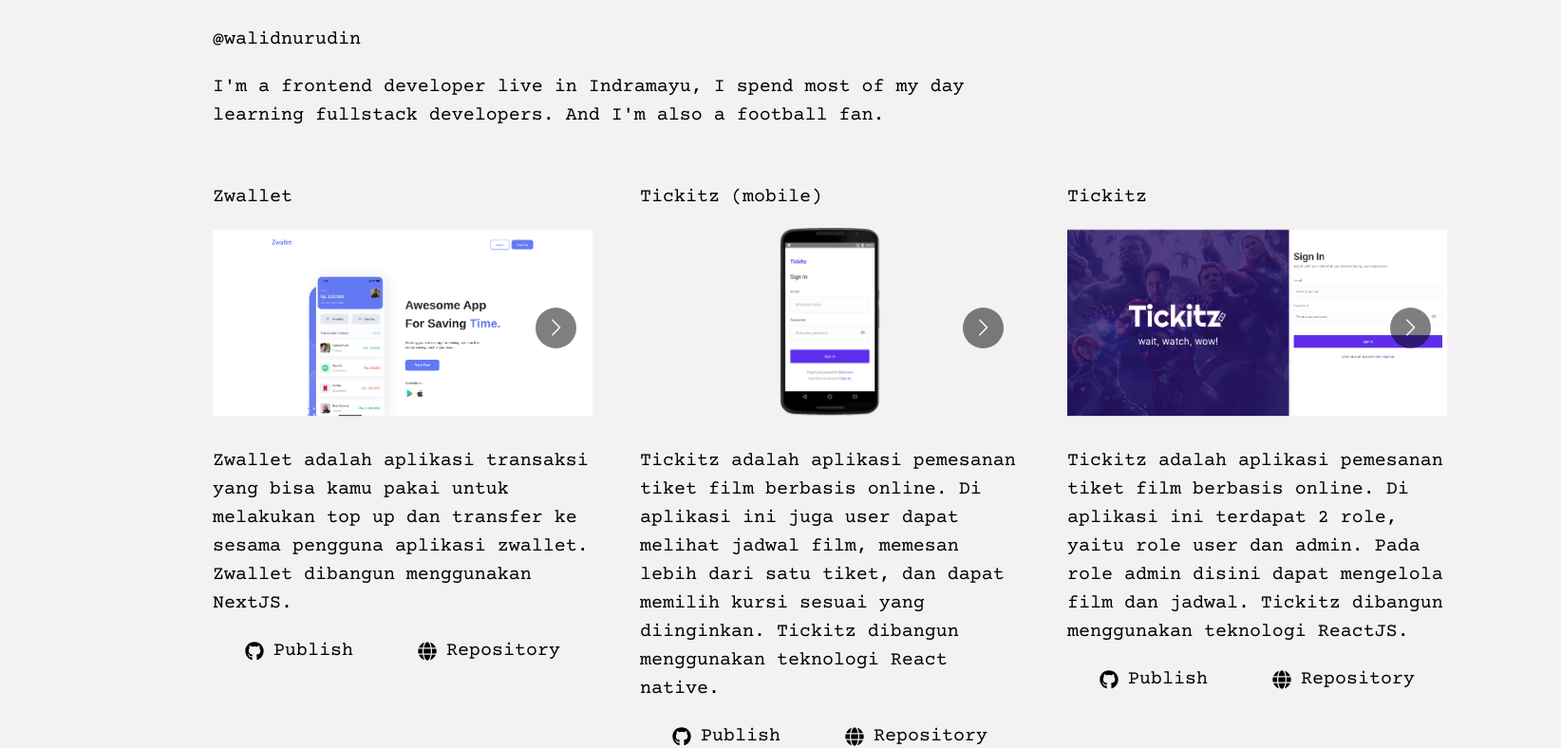
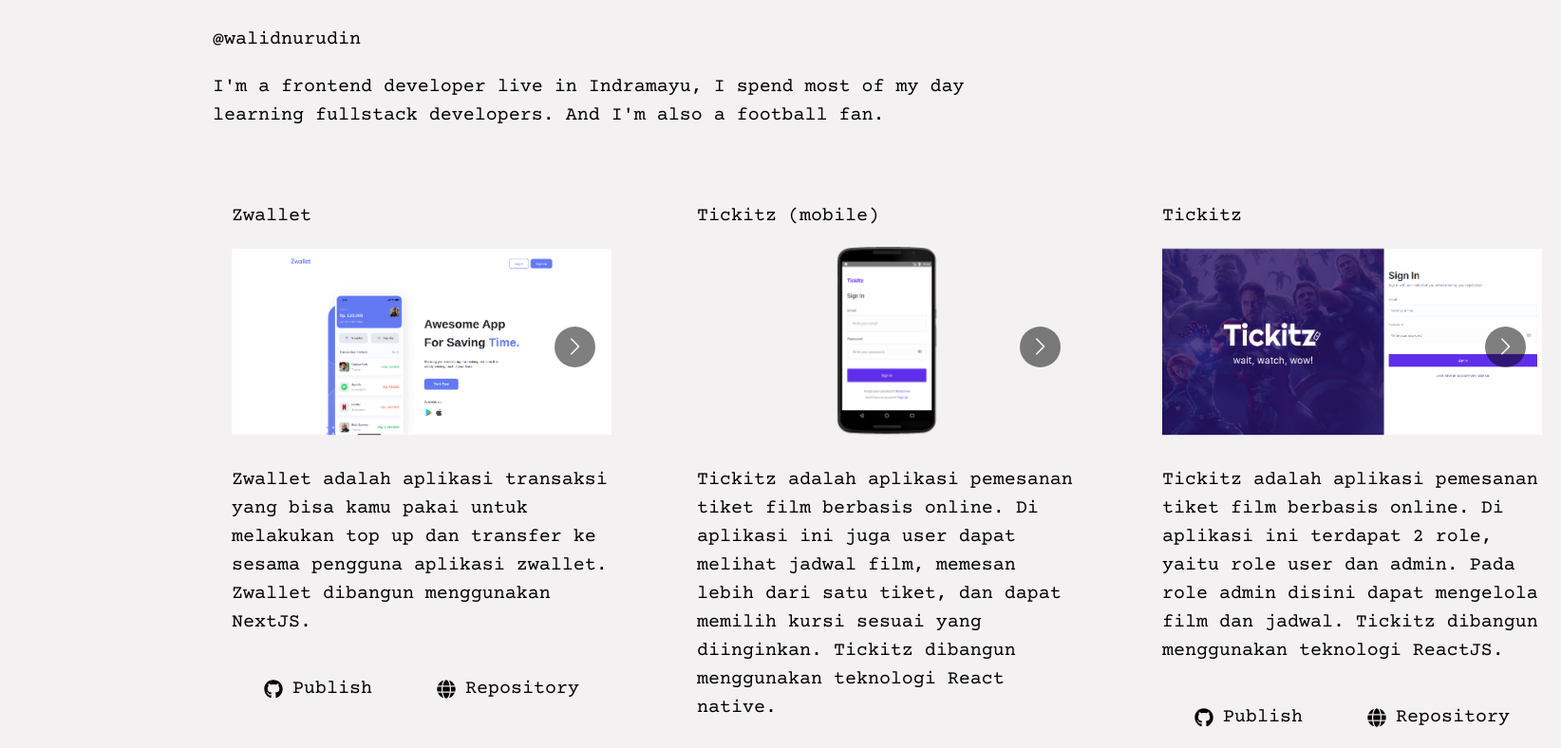
Before and after one commit to Walidnurudin/portofolio, a React (Create React App) app: page / in a window 1280 px wide. Shown: the top 788 px of the page at 95% size, 1644 px wide, since content can reach past the window. Built offline with nearby package versions, Linux system fonts and the light colour scheme.

Commit message:
update card project

```diff
--- a/src/components/project.js
+++ b/src/components/project.js
@@ -47,12 +47,7 @@
       <div style={{ display: "flex", justifyContent: "space-around" }}>
         <div
           onClick={() => window.open(publish, "_blank", "noopener noreferrer")}
-          style={{
-            cursor: "pointer",
-            display: "flex",
-            alignItems: "center",
-            gap: "10px",
-          }}
+          className="btn-project"
         >
           <FaGithub />
           <span>Publish</span>
@@ -60,12 +55,7 @@
 
         <div
           onClick={() => window.open(github, "_blank", "noopener noreferrer")}
-          style={{
-            cursor: "pointer",
-            display: "flex",
-            alignItems: "center",
-            gap: "10px",
-          }}
+          className="btn-project"
         >
           <FaGlobe />
           <span>Repository</span>
--- a/src/containers/home.js
+++ b/src/containers/home.js
@@ -21,6 +21,18 @@
   loginZwallet,
   profileZwallet,
   transferZwallet,
+
+  // coffee-brings
+  loginCoffee,
+  landingCoffee,
+  productCoffee,
+  paymentCoffee,
+
+  // clover-hire
+  loginClover,
+  landingClover,
+  emailClover,
+  recruiterClover,
 } from "../assets/images";
 
 const data = [
@@ -114,20 +126,20 @@
     github: "https://github.com/LepakBoy/frontend-coffebrings",
     image: [
       {
-        title: "login page",
-        image: loginTickitz,
+        title: "landing page",
+        image: landingCoffee,
       },
       {
-        title: "home page",
-        image: homeTickitz,
+        title: "login page",
+        image: loginCoffee,
       },
       {
-        title: "movie detail page",
-        image: movieDetailTickitz,
+        title: "product page",
+        image: productCoffee,
       },
       {
-        title: "order page",
-        image: orderTickitz,
+        title: "payment page",
+        image: paymentCoffee,
       },
     ],
   },
@@ -140,20 +152,20 @@
     github: "https://github.com/AhmadZaky19/clover-frontend",
     image: [
       {
-        title: "login page",
-        image: loginTickitz,
+        title: "landing page",
+        image: landingClover,
       },
       {
-        title: "home page",
-        image: homeTickitz,
+        title: "login page",
+        image: loginClover,
       },
       {
-        title: "movie detail page",
-        image: movieDetailTickitz,
+        title: "recruiter page",
+        image: recruiterClover,
       },
       {
-        title: "order page",
-        image: orderTickitz,
+        title: "email page",
+        image: emailClover,
       },
     ],
   },
--- a/src/index.scss
+++ b/src/index.scss
@@ -63,11 +63,33 @@
 .project-section {
   display: grid;
   grid-template-columns: auto auto auto;
-  grid-column-gap: 50px;
+  grid-gap: 50px;
 }
 
 .project-wrap {
   width: 400px;
+  padding: 20px;
+}
+
+.project-wrap:hover {
+  position: relative;
+  background-color: gainsboro;
+  transform: translateY(-30px);
+  transition: 0.3s;
+  border-radius: 10px;
+  .btn-project {
+    background-color: rgb(243, 241, 241);
+  }
+}
+
+.btn-project {
+  cursor: pointer;
+  display: flex;
+  align-items: center;
+  gap: 10px;
+  padding: 10px;
+  border-radius: 10px;
+  margin-top: 10px;
 }
 
 // BREAKPOINTS
@@ -84,3 +106,17 @@
     width: 350px;
   }
 }
+
+@media only screen and (min-width: 540px) and (max-width: 768px) {
+  .Content {
+    width: 80%;
+  }
+
+  .project-section {
+    grid-template-columns: auto auto;
+  }
+
+  .project-wrap {
+    width: 250px;
+  }
+}
```
